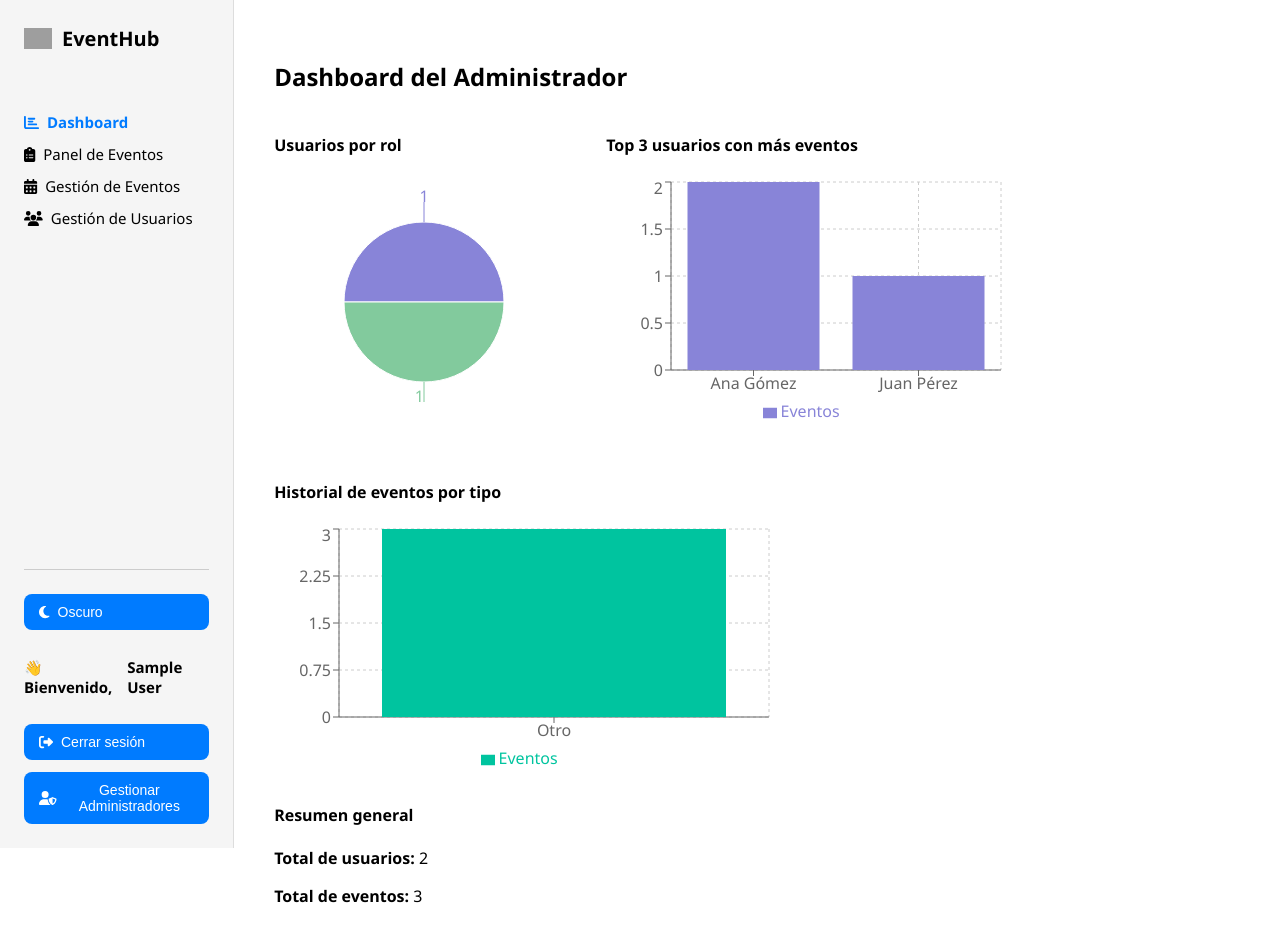
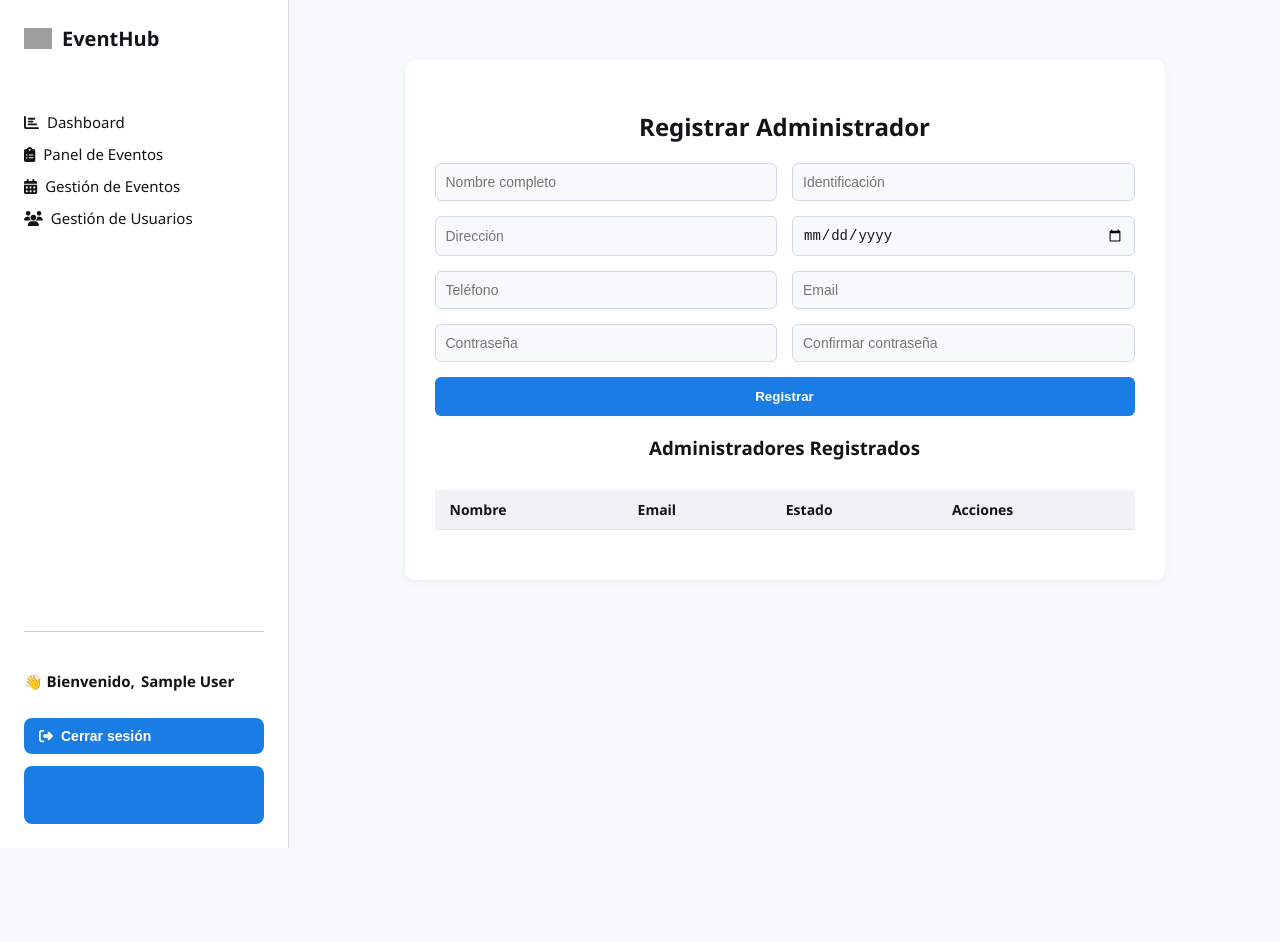
Before and after one commit to GloriaBravo/Admin_Eventhub, a React (Vite) app: page /gestionar-administradores in a window 1280 px wide. Before the commit this address led to /dashboard. Shown: the top 942 px of the page. After the commit the page ends 848 px from the top, so only its background shows below. Built offline with nearby package versions, Linux system fonts and the light colour scheme; sample sign-in values are in the browser's storage; grey boxes are pictures that could not be loaded.

Commit message:
nuevo_modulo

```diff
--- a/src/App.jsx
+++ b/src/App.jsx
@@ -9,19 +9,16 @@ import EventManagement from "./pages/EventManagement";
 import AdminPanel from "./pages/AdminPanel";
 import Login from "./pages/Login";
 import EventDetail from "./pages/EventDetail";
-
+import AdminGestion from "./pages/AdminGestion"; // ✅ nuevo
 
 // Componentes compartidos
 import Sidebar from "./components/Sidebar";
-import ProtectedRoute from "./components/ProtectedRoute";
 
 function App() {
-  // Estado que controla si hay un usuario autenticado
   const [session, setSession] = useState(() => {
     return JSON.parse(localStorage.getItem("session"));
   });
 
-  // Escucha cambios en otras pestañas (opcional, útil si abres múltiples ventanas)
   useEffect(() => {
     const handleStorageChange = () => {
       const updatedSession = JSON.parse(localStorage.getItem("session"));
@@ -34,32 +31,25 @@ function App() {
 
   return (
     <Router>
-      {/* Si hay sesión activa, renderizamos el panel administrativo */}
       {session ? (
         <div style={{ display: "flex" }}>
-          {/* Sidebar recibe una función para cerrar sesión */}
           <Sidebar onLogout={() => setSession(null)} />
-
           <div style={{ flexGrow: 1, padding: "20px", minHeight: "100vh" }}>
             <Routes>
               <Route path="/dashboard" element={<DashboardAdmin />} />
               <Route path="/usuarios" element={<UserManagement />} />
               <Route path="/eventos" element={<EventManagement />} />
               <Route path="/panel" element={<AdminPanel />} />
-              {/* Si el usuario accede a raíz "/", lo mandamos al dashboard */}
+              <Route path="/eventos/:id" element={<EventDetail />} />
+              <Route path="/gestionar-administradores" element={<AdminGestion />} /> {/* ✅ nueva ruta */}
               <Route path="/" element={<Navigate to="/dashboard" />} />
-              {/* Cualquier ruta no válida también lo mandamos al dashboard */}
               <Route path="*" element={<Navigate to="/dashboard" />} />
-              <Route path="/eventos/:id" element={<EventDetail />} />
             </Routes>
           </div>
         </div>
       ) : (
-        // Si no hay sesión, solo puede ver el login
         <Routes>
-          {/* Login recibe onLogin para actualizar la sesión al autenticarse */}
           <Route path="/login" element={<Login onLogin={setSession} />} />
-          {/* Si intenta ir a otra ruta sin estar logueado, lo mandamos al login */}
           <Route path="*" element={<Navigate to="/login" />} />
         </Routes>
       )}
--- a/src/components/Sidebar.jsx
+++ b/src/components/Sidebar.jsx
@@ -1,27 +1,22 @@
 // src/assets/components/Sidebar.jsx
-import React, { useContext, useEffect, useState } from "react";
+import React, { useEffect, useState } from "react";
 import { NavLink, useLocation } from "react-router-dom";
-import { ThemeContext } from "../context/ThemeContext";
 import { FontAwesomeIcon } from "@fortawesome/react-fontawesome";
 import {
   faChartBar,
   faClipboardList,
   faCalendarAlt,
   faUsers,
-  faSun,
-  faMoon,
   faUserShield,
   faSignOutAlt,
 } from "@fortawesome/free-solid-svg-icons";
 import "../styles/Sidebar.css";
 
 const Sidebar = ({ onLogout }) => {
-  const { theme, toggleTheme } = useContext(ThemeContext);
   const [isOpen, setIsOpen] = useState(false);
   const [userName, setUserName] = useState("");
   const location = useLocation();
 
-  // Leer nombre del usuario desde localStorage
   useEffect(() => {
     const sessionData = JSON.parse(localStorage.getItem("session"));
     if (sessionData?.name) {
@@ -29,7 +24,6 @@ const Sidebar = ({ onLogout }) => {
     }
   }, []);
 
-  // Cerrar menú cuando cambia de ruta
   useEffect(() => {
     closeMenu();
   }, [location.pathname]);
@@ -49,7 +43,9 @@ const Sidebar = ({ onLogout }) => {
       </button>
 
       <div className={`sidebar ${isOpen ? "open" : ""}`}>
-        <button className="close-btn" onClick={closeMenu}>✖</button>
+        <button className="close-btn" onClick={closeMenu}>
+          ✖
+        </button>
 
         {/* Encabezado con logo y nombre */}
         <div className="sidebar-header">
@@ -83,20 +79,17 @@ const Sidebar = ({ onLogout }) => {
 
         {/* Footer del Sidebar */}
         <div className="sidebar-footer">
-          <button className="theme-toggle-btn" onClick={toggleTheme}>
-            <FontAwesomeIcon icon={theme === "light" ? faMoon : faSun} />{" "}
-            {theme === "light" ? "Oscuro" : "Claro"}
-          </button>
-
-          <p className="user-name">👋 Bienvenido, <strong>{userName || "Administrador"}</strong></p>
+          <p className="user-name">
+            👋 Bienvenido, <strong>{userName || "Administrador"}</strong>
+          </p>
 
           <button className="logout-btn" onClick={handleLogout}>
             <FontAwesomeIcon icon={faSignOutAlt} /> Cerrar sesión
           </button>
 
-          <button className="admin-button">
+          <NavLink to="/gestionar-administradores" className="admin-button">
             <FontAwesomeIcon icon={faUserShield} /> Gestionar Administradores
-          </button>
+          </NavLink>
         </div>
       </div>
     </>
--- a/src/context/ThemeContext.jsx
+++ /dev/null
@@ -1,24 +0,0 @@
-import React, { createContext, useEffect, useState } from "react";
-
-export const ThemeContext = createContext();
-
-export const ThemeProvider = ({ children }) => {
-  const getInitialTheme = () => localStorage.getItem("theme") || "light";
-
-  const [theme, setTheme] = useState(getInitialTheme);
-
-  useEffect(() => {
-    document.documentElement.setAttribute("data-theme", theme);
-    localStorage.setItem("theme", theme);
-  }, [theme]);
-
-  const toggleTheme = () => {
-    setTheme(prev => (prev === "light" ? "dark" : "light"));
-  };
-
-  return (
-    <ThemeContext.Provider value={{ theme, toggleTheme }}>
-      {children}
-    </ThemeContext.Provider>
-  );
-};
--- a/src/main.jsx
+++ b/src/main.jsx
@@ -2,7 +2,6 @@ import React from "react";
 import ReactDOM from "react-dom/client";
 import App from "./App.jsx";
 import { AdminProvider } from "./context/AdminContext";
-import { ThemeProvider } from "./context/ThemeContext";
 import "./styles/index.css";
 
 // ✅ Registro global de iconos Font Awesome
@@ -10,10 +9,8 @@ import "./icons/fontAwesome"; // ← asegúrate de que este archivo exista
 
 ReactDOM.createRoot(document.getElementById("root")).render(
   <React.StrictMode>
-    <ThemeProvider>
-      <AdminProvider>
-        <App />
-      </AdminProvider>
-    </ThemeProvider>
+    <AdminProvider>
+      <App />
+    </AdminProvider>
   </React.StrictMode>
 );
--- /dev/null
+++ b/src/pages/AdminGestion.jsx
@@ -0,0 +1,97 @@
+import React, { useState } from "react";
+import "../styles/AdminGestion.css";
+
+const AdminGestion = () => {
+  const [admins, setAdmins] = useState([]);
+  const [formData, setFormData] = useState({
+    name: "",
+    id: "",
+    address: "",
+    birthdate: "",
+    phone: "",
+    email: "",
+    password: "",
+    confirmPassword: "",
+    status: "active"
+  });
+
+  const handleChange = (e) => {
+    setFormData({ ...formData, [e.target.name]: e.target.value });
+  };
+
+  const handleSubmit = (e) => {
+    e.preventDefault();
+    if (formData.password !== formData.confirmPassword) {
+      alert("Las contraseñas no coinciden");
+      return;
+    }
+    const newAdmin = { ...formData, id: Date.now(), status: "active" };
+    setAdmins((prev) => [...prev, newAdmin]);
+    setFormData({
+      name: "",
+      id: "",
+      address: "",
+      birthdate: "",
+      phone: "",
+      email: "",
+      password: "",
+      confirmPassword: "",
+      status: "active"
+    });
+  };
+
+  const toggleStatus = (id) => {
+    setAdmins((prev) =>
+      prev.map((admin) =>
+        admin.id === id
+          ? { ...admin, status: admin.status === "active" ? "blocked" : "active" }
+          : admin
+      )
+    );
+  };
+
+  return (
+    <div className="admin-form-container">
+      <h2>Registrar Administrador</h2>
+      <form onSubmit={handleSubmit} className="admin-form">
+        <input name="name" value={formData.name} onChange={handleChange} placeholder="Nombre completo" required />
+        <input name="id" value={formData.id} onChange={handleChange} placeholder="Identificación" required />
+        <input name="address" value={formData.address} onChange={handleChange} placeholder="Dirección" required />
+        <input type="date" name="birthdate" value={formData.birthdate} onChange={handleChange} required />
+        <input name="phone" value={formData.phone} onChange={handleChange} placeholder="Teléfono" required />
+        <input type="email" name="email" value={formData.email} onChange={handleChange} placeholder="Email" required />
+        <input type="password" name="password" value={formData.password} onChange={handleChange} placeholder="Contraseña" required />
+        <input type="password" name="confirmPassword" value={formData.confirmPassword} onChange={handleChange} placeholder="Confirmar contraseña" required />
+        <button type="submit">Registrar</button>
+      </form>
+
+      <h3>Administradores Registrados</h3>
+      <table className="admin-table">
+        <thead>
+          <tr>
+            <th>Nombre</th>
+            <th>Email</th>
+            <th>Estado</th>
+            <th>Acciones</th>
+          </tr>
+        </thead>
+        <tbody>
+          {admins.map((admin) => (
+            <tr key={admin.id}>
+              <td>{admin.name}</td>
+              <td>{admin.email}</td>
+              <td>{admin.status}</td>
+              <td>
+                <button onClick={() => toggleStatus(admin.id)}>
+                  {admin.status === "active" ? "Bloquear" : "Desbloquear"}
+                </button>
+              </td>
+            </tr>
+          ))}
+        </tbody>
+      </table>
+    </div>
+  );
+};
+
+export default AdminGestion;
--- /dev/null
+++ b/src/styles/AdminGestion.css
@@ -0,0 +1,81 @@
+.admin-form-container {
+  max-width: 700px;
+  margin: 40px auto;
+  background-color: #ffffff;
+  padding: 30px;
+  border-radius: 10px;
+  box-shadow: 0 2px 10px rgba(0, 0, 0, 0.05);
+  color: #000000;
+  font-family: "Segoe UI", sans-serif;
+}
+
+.admin-form-container h2,
+.admin-form-container h3 {
+  text-align: center;
+  margin-bottom: 20px;
+  color: #121417;
+}
+
+.admin-form {
+  display: grid;
+  grid-template-columns: 1fr 1fr;
+  gap: 15px;
+}
+
+.admin-form input {
+  padding: 10px;
+  border: 1px solid #d1dbe5;
+  border-radius: 6px;
+  background-color: #f7fafa;
+  color: #121417;
+  font-size: 14px;
+}
+
+.admin-form input:focus {
+  outline: none;
+  border-color: #1a7de5;
+}
+
+.admin-form button {
+  grid-column: span 2;
+  padding: 12px;
+  background-color: #1a7de5;
+  color: white;
+  border: none;
+  border-radius: 6px;
+  cursor: pointer;
+  font-weight: bold;
+}
+
+.admin-table {
+  width: 100%;
+  margin-top: 30px;
+  border-collapse: collapse;
+  font-size: 14px;
+  background-color: #ffffff;
+}
+
+.admin-table th,
+.admin-table td {
+  padding: 10px 15px;
+  border-bottom: 1px solid #e5e8eb;
+  text-align: left;
+}
+
+.admin-table th {
+  background-color: #f0f2f5;
+  color: #121417;
+}
+
+.admin-table td button {
+  background-color: #28bfe3;
+  color: white;
+  border: none;
+  padding: 6px 12px;
+  border-radius: 4px;
+  cursor: pointer;
+}
+
+.admin-table td button:hover {
+  background-color: #1a7de5;
+}
--- a/src/styles/Sidebar.css
+++ b/src/styles/Sidebar.css
@@ -50,7 +50,10 @@
 }
 
 .sidebar a:hover {
-  color: var(--btn-bg);
+  color: var(--btn-text);
+  background-color: var(--btn-hover-bg);
+  padding: 10px 12px;
+  border-radius: 6px;
 }
 
 .sidebar a.active {
@@ -93,7 +96,8 @@
   border-top: 1px solid #ccc;
 }
 
-.sidebar-footer button {
+.sidebar-footer button,
+.admin-button {
   padding: 10px 15px;
   font-size: 14px;
   background-color: var(--btn-bg);
@@ -104,7 +108,9 @@
   display: flex;
   align-items: center;
   gap: 8px;
-  transition: background-color 0.3s;
+  transition: background-color 0.3s, color 0.3s;
+  text-decoration: none;
+  font-weight: bold;
 }
 
 .logout-btn {
@@ -118,6 +124,7 @@
 .admin-button:hover,
 .sidebar-footer button:hover {
   background-color: var(--btn-hover-bg);
+  color: #ffffff; /* ✅ Asegura que el texto se vea sobre azul */
 }
 
 .user-name {
--- a/src/styles/index.css
+++ b/src/styles/index.css
@@ -1,29 +1,22 @@
+/* 🎨 Paleta de colores fija basada en tu diseño */
 :root {
-  --bg-color: #ffffff;
-  --text-color: #000000;
-  --card-color: #f5f5f5;
+  --primary-color: #1A7DE5;
+  --secondary-color: #2B8FE3;
+  --background-color: #F7FAFA;
+  --card-color: #ffffff;
+  --text-color: #121417;
   --input-bg: #ffffff;
-  --input-border: #ccc;
-  --btn-bg: #007bff;
+  --input-border: #E5E8EB;
+  --btn-bg: var(--primary-color);
+  --btn-hover-bg: #1669C1;
   --btn-text: #ffffff;
-  --header-bg: #eaeaea; /* ✅ agregado */
+  --danger-color: #EF4444;
+  --border-color: #E5E8EB;
 }
-
-[data-theme="dark"] {
-  --bg-color: #121212;
-  --text-color: #ffffff;
-  --card-color: #1e1e1e;
-  --input-bg: #2a2a2a;
-  --input-border: #444;
-  --btn-bg: #1e90ff;
-  --btn-text: #ffffff;
-  --header-bg: #2a2a2a; /* ✅ agregado */
-}
-
 
 /* === Global === */
 body {
-  background-color: var(--bg-color);
+  background-color: var(--background-color);
   color: var(--text-color);
   font-family: "Segoe UI", sans-serif;
   margin: 0;
@@ -43,7 +36,7 @@ button {
 }
 
 button:hover {
-  opacity: 0.9;
+  background-color: var(--btn-hover-bg);
 }
 
 /* === Inputs y Selects === */
@@ -63,5 +56,5 @@ input:focus,
 select:focus,
 textarea:focus {
   outline: none;
-  border-color: var(--btn-bg);
+  border-color: var(--primary-color);
 }
```
Also changed, not shown: src/components/EventForm.jsx (deleted).
